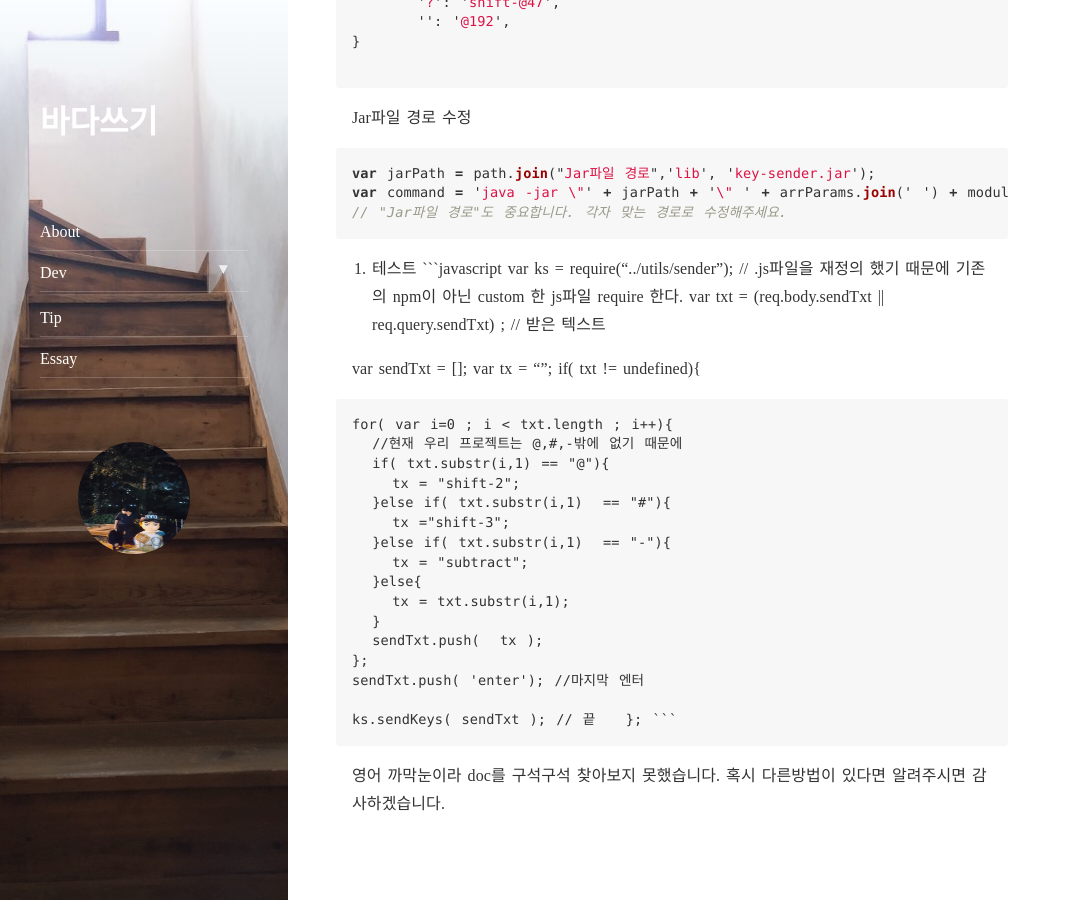
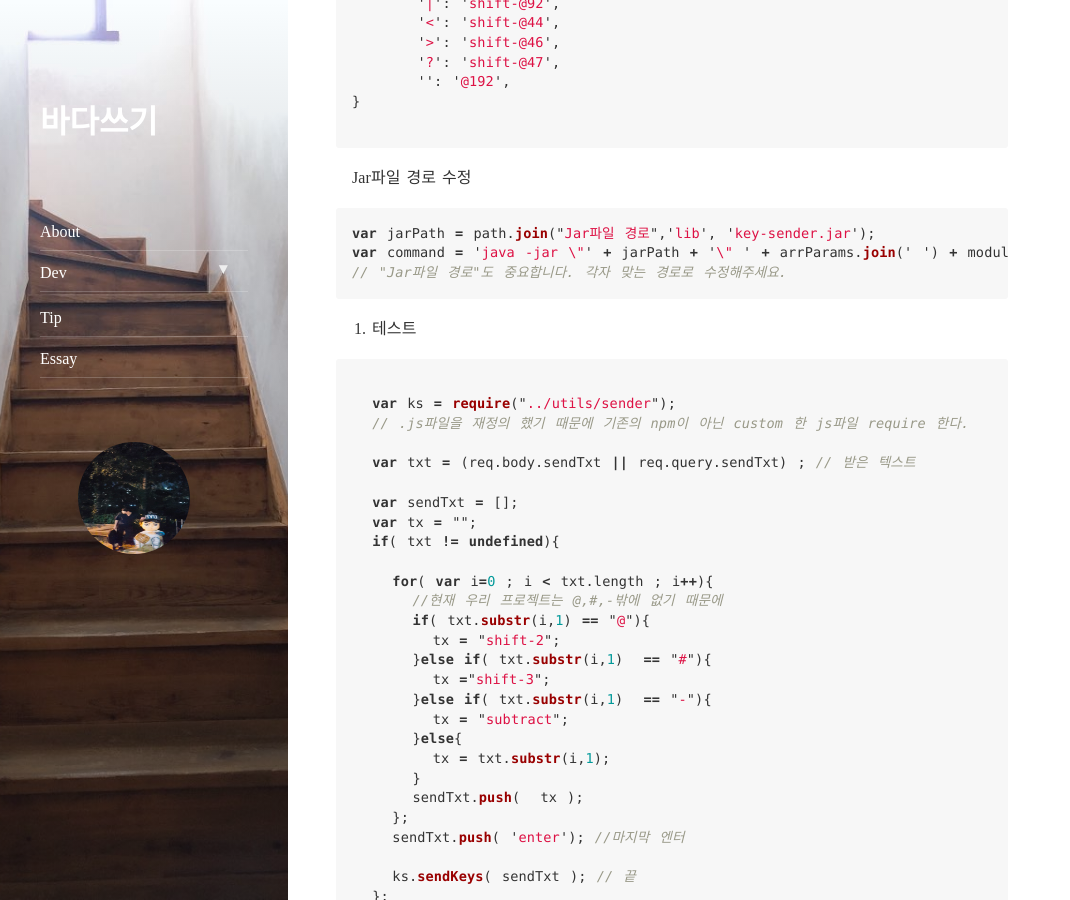
Before and after one commit to Chung10Kr/Chung10Kr.github.io, a Jekyll site: the page built from _posts/2020-12-28-node_key-sender.markdown, in a window 1280 px wide and 900 px high, scrolled down 3293 px. Shown: the whole window, without its empty margins (0-1070 px from the left). Built offline with Jekyll 4.4.1, drawn with Linux system fonts in a browser that asks for light colours; nearby versions of some CDN libraries; comment, search, counter and statistics services are not loaded; part of the change alters nothing that is shown; some of the changed text lies outside the part shown.

Commit message:
- 업로드 확인 및 수정

````diff
--- a/_posts/2020-12-28-node_key-sender.markdown
+++ b/_posts/2020-12-28-node_key-sender.markdown
@@ -8,7 +8,11 @@ tags: node
 물리적 키보드 입력과 같은 동작시키기!
 
 원격지 컴퓨터의 키보드 입력과 같은 동작이 필요했었습니다.
+
+
 나쁜 의도가 아닌 데이터 입력을 위한 기능이였고
+
+
 node-key-sender npm을 통해 해결한 내용을 포스팅 하도록 하겠습니다.
 
 ## 1.npm 설치
@@ -52,15 +56,15 @@ ks.sendKeys(['a', 'b', 'c']); // ->abc
 실제 결과값 : abC@
 */
 ```
-문자 순서가 뒤죽박죽디 되었다. 예를들어 **@A-1213** 가 **A-@1213** 이런식으로 결과는 항상 달랐다.
+문자 순서가 뒤죽박죽 되었다. 예를들어 **@A-1213** 가 **A-@1213** 이런식으로 결과는 항상 달랐다.
 
 # 문제 해결 고민
 
 
-우리는 모든 문자(특수문자 포함) 가 순서대로 키보드 입력이 되게 하려면
+모든 문자(특수문자 포함) 가 순서대로 키보드 입력이 되게 하려면
 
 
-**ks.sendKeys( arr );**의 **arr** 의 모든 문자가 들어가 있어야 할 것이며
+**ks.sendKeys( arr );**의 **arr** 의 배열 형식으로 넣어야 하고
 
 #,@ 와 같은 특수문자에 매핑이 되어있는 값을 찾아야 한다.
 
@@ -74,7 +78,7 @@ ks.sendKeys(['a', 'b', 'c']); // ->abc
 
 기존의 keyboardLayout을 재정의
 
-(재정의 하는 이유 : 우리 프로젝트에는 #,@ 가 필요 하기 때문에)
+(재정의 하는 이유 : 프로젝트에 #,@,- 가 필요 하기 때문에)
 
 ```javascript
 //기존의 있던 keyboardLayout
@@ -151,8 +155,12 @@ var command = 'java -jar \"' + jarPath + '\" ' + arrParams.join(' ') + module.ge
 
 
 3. 테스트
+
 ```javascript
-  var ks = require("../utils/sender"); // .js파일을 재정의 했기 때문에 기존의 npm이 아닌 custom 한 js파일 require 한다.
+
+  var ks = require("../utils/sender");
+  // .js파일을 재정의 했기 때문에 기존의 npm이 아닌 custom 한 js파일 require 한다.
+
   var txt = (req.body.sendTxt || req.query.sendTxt) ; // 받은 텍스트
 
   var sendTxt = [];
@@ -181,4 +189,6 @@ var command = 'java -jar \"' + jarPath + '\" ' + arrParams.join(' ') + module.ge
 
 
 영어 까막눈이라 doc를 구석구석 찾아보지 못했습니다.
+
+
 혹시 다른방법이 있다면 알려주시면 감사하겠습니다.
````
